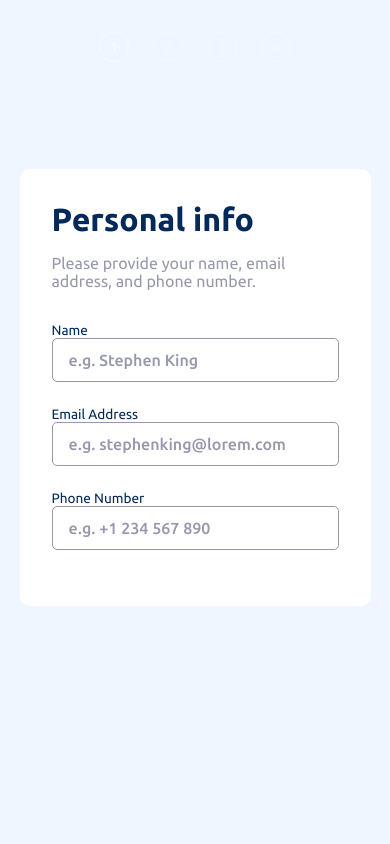
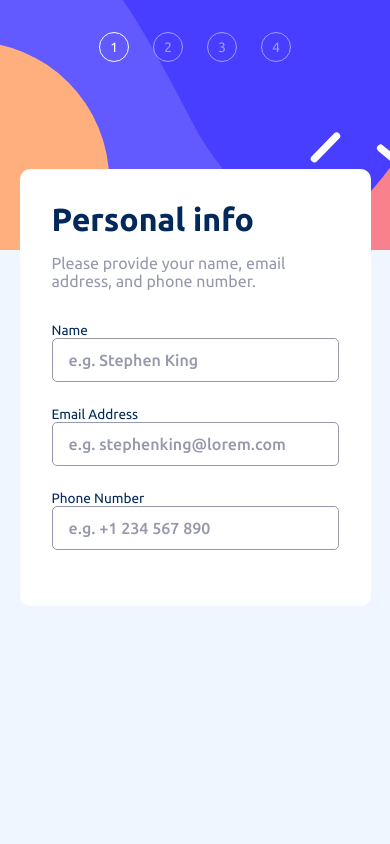
Before and after one commit to Monzer65/multi-step-form-main, a plain HTML site: page index.html in a window 390 px wide. Shown: the top 844 px of the page. Drawn offline with Linux system fonts and the light colour scheme; the site is published under a folder, as on GitHub Pages, so addresses that start at the root find nothing.

Commit message:
Update style.css

```diff
--- a/style.css
+++ b/style.css
@@ -42,7 +42,8 @@ body{
     background-repeat: no-repeat;
     background-size: cover;
     background-position: bottom;
-    width: 80%;
+    width: 100%;
+    max-width: 270px;
     padding: 2rem;
     border-radius: 10px;
 }
@@ -303,10 +304,6 @@ body{
 .check input{
     background-color: var(--Purplish-blue);
 }
-
-.confirm{
-    display: block;
-}
 .step-4-card-wrapper{
     padding: 1rem;
     background-color: var(--Magnolia);
@@ -390,9 +387,10 @@ hr{
         justify-content: center;
         align-items: flex-start;
         width: 100%;
+        max-width: 100%;
         border: none;
         border-radius: 0;
-        background: url(/assets/images/bg-sidebar-mobile.svg) no-repeat;
+        background: url(assets/images/bg-sidebar-mobile.svg) no-repeat;
         background-size: cover;
         height: 250px;
     }
```
